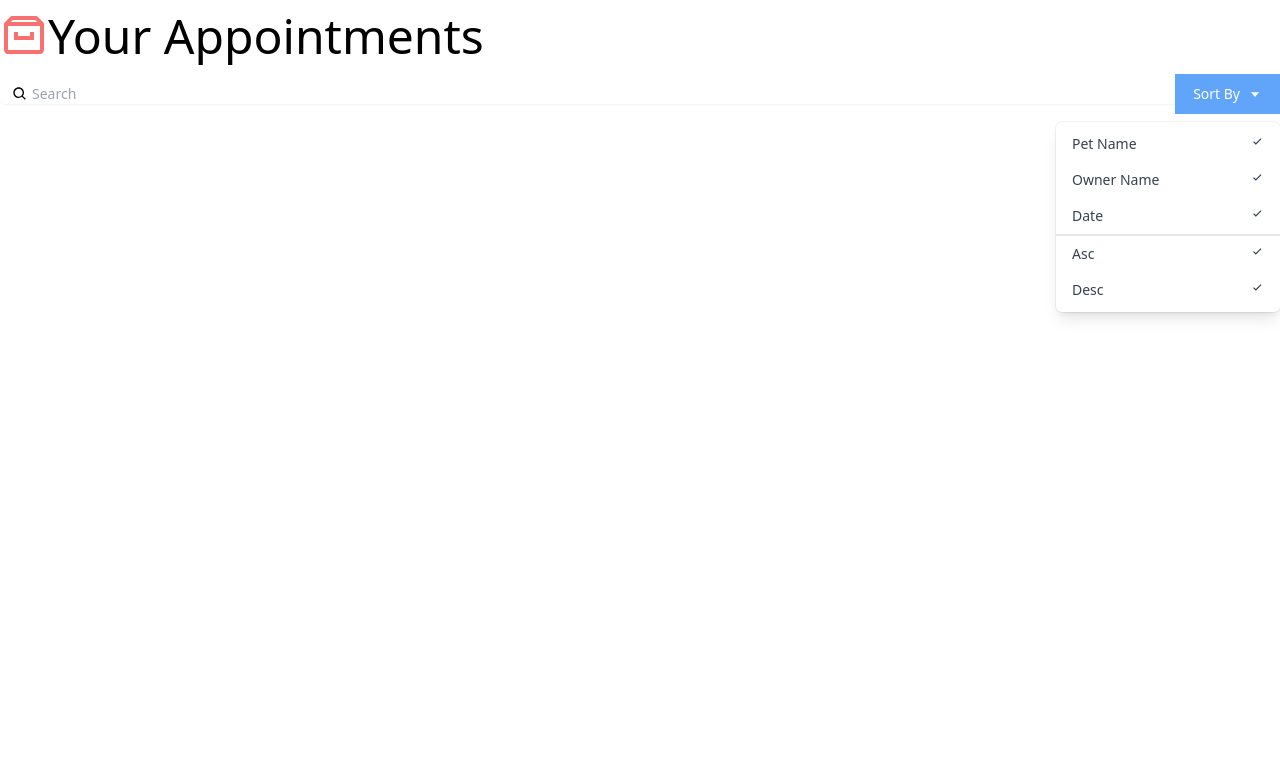
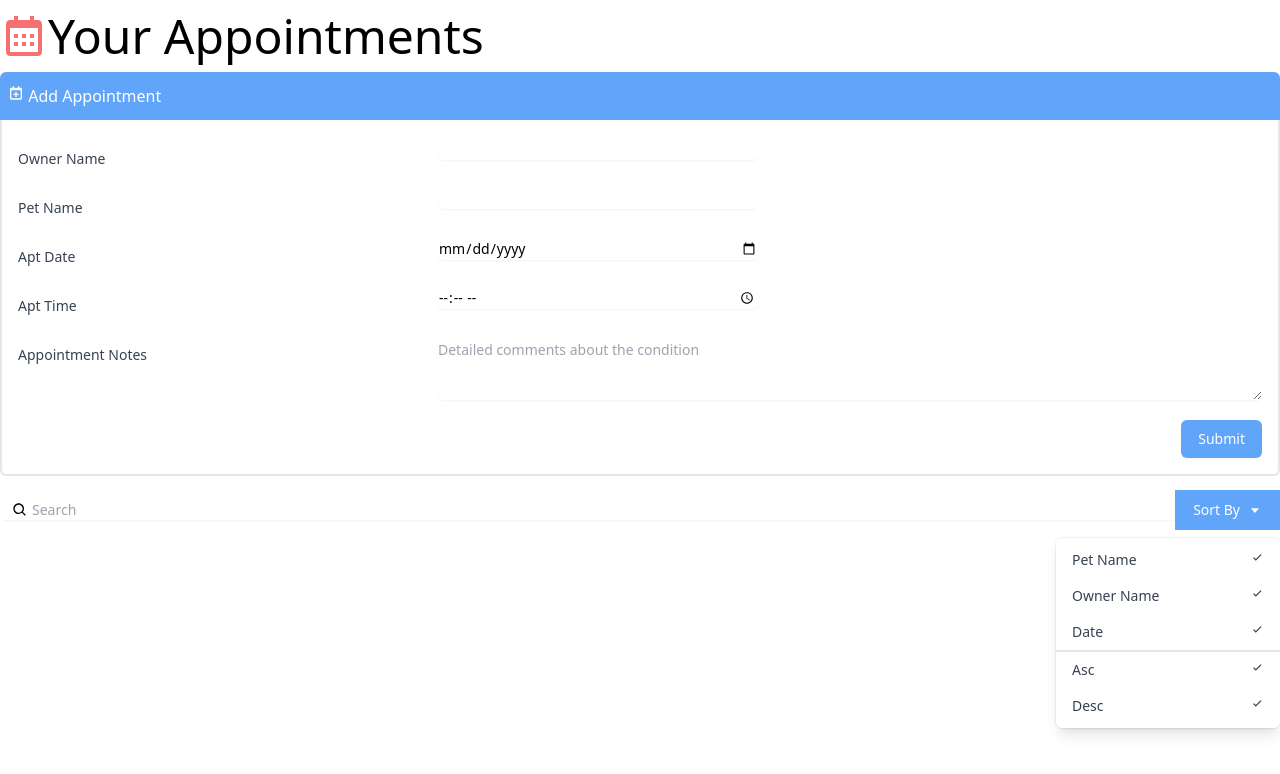
Before and after one commit to ppalancica/learning-react, a JavaScript app in the folder reactinterface/: page / in a window 1280 px wide. Shown: the top 774 px of the page. Built offline with nearby package versions, Linux system fonts and the light colour scheme; the HTML template or start-up script is replaced by a standard one.

Commit message:
Added AddAppointment component

```diff
--- a/reactinterface/src/App.js
+++ b/reactinterface/src/App.js
@@ -1,12 +1,14 @@
-import { BiArchive } from "react-icons/bi";
+import { BiCalendar } from "react-icons/bi";
 import Search from "./components/Search";
+import AddAppointment from "./components/AddAppointment";
 
 function App() {
   return (
     <div className="App container mx-auto mt-3 font-thin">
-      <h1 className="text-5xl">
-        <BiArchive className="inline-block text-red-400 align-top" />Your Appointments
+      <h1 className="text-5xl mb-3">
+        <BiCalendar className="inline-block text-red-400 align-top" />Your Appointments
       </h1>
+      <AddAppointment />
       <Search />
     </div>
   );
--- /dev/null
+++ b/reactinterface/src/components/AddAppointment.js
@@ -0,0 +1,72 @@
+import { BiCalendarPlus } from "react-icons/bi";
+
+const AddAppointment = () => {
+  return (
+    <div>
+      <button className="bg-blue-400 text-white px-2 py-3 w-full text-left rounded-t-md">
+        <div><BiCalendarPlus className="inline-block align-text-top" />  Add Appointment</div>
+      </button>
+      <div className="border-r-2 border-b-2 border-l-2 border-light-blue-500 rounded-b-md pl-4 pr-4 pb-4">
+        <div className="sm:grid sm:grid-cols-3 sm:gap-4 sm:items-start  sm:pt-5">
+          <label htmlFor="ownerName" className="block text-sm font-medium text-gray-700 sm:mt-px sm:pt-2">
+            Owner Name
+          </label>
+          <div className="mt-1 sm:mt-0 sm:col-span-2">
+            <input type="text" name="ownerName" id="ownerName"
+              className="max-w-lg block w-full shadow-sm focus:ring-indigo-500 focus:border-indigo-500 sm:max-w-xs sm:text-sm border-gray-300 rounded-md" />
+          </div>
+        </div>
+
+        <div className="sm:grid sm:grid-cols-3 sm:gap-4 sm:items-start  sm:pt-5">
+          <label htmlFor="petName" className="block text-sm font-medium text-gray-700 sm:mt-px sm:pt-2">
+            Pet Name
+          </label>
+          <div className="mt-1 sm:mt-0 sm:col-span-2">
+            <input type="text" name="petName" id="petName"
+              className="max-w-lg block w-full shadow-sm focus:ring-indigo-500 focus:border-indigo-500 sm:max-w-xs sm:text-sm border-gray-300 rounded-md" />
+          </div>
+        </div>
+
+        <div className="sm:grid sm:grid-cols-3 sm:gap-4 sm:items-start  sm:pt-5">
+          <label htmlFor="aptDate" className="block text-sm font-medium text-gray-700 sm:mt-px sm:pt-2">
+            Apt Date
+          </label>
+          <div className="mt-1 sm:mt-0 sm:col-span-2">
+            <input type="date" name="aptDate" id="aptDate"
+              className="max-w-lg block w-full shadow-sm focus:ring-indigo-500 focus:border-indigo-500 sm:max-w-xs sm:text-sm border-gray-300 rounded-md" />
+          </div>
+        </div>
+
+        <div className="sm:grid sm:grid-cols-3 sm:gap-4 sm:items-start  sm:pt-5">
+          <label htmlFor="aptTime" className="block text-sm font-medium text-gray-700 sm:mt-px sm:pt-2">
+            Apt Time
+          </label>
+          <div className="mt-1 sm:mt-0 sm:col-span-2">
+            <input type="time" name="aptTime" id="aptTime"
+              className="max-w-lg block w-full shadow-sm focus:ring-indigo-500 focus:border-indigo-500 sm:max-w-xs sm:text-sm border-gray-300 rounded-md" />
+          </div>
+        </div>
+
+        <div className="sm:grid sm:grid-cols-3 sm:gap-4 sm:items-start  sm:pt-5">
+          <label htmlFor="aptNotes" className="block text-sm font-medium text-gray-700 sm:mt-px sm:pt-2">
+            Appointment Notes
+          </label>
+          <div className="mt-1 sm:mt-0 sm:col-span-2">
+            <textarea id="aptNotes" name="aptNotes" rows="3"
+              className="shadow-sm focus:ring-indigo-500 focus:border-indigo-500 mt-1 block w-full sm:text-sm border-gray-300 rounded-md" placeholder="Detailed comments about the condition"></textarea>
+          </div>
+        </div>
+
+        <div className="pt-5">
+          <div className="flex justify-end">
+            <button type="submit" className="ml-3 inline-flex justify-center py-2 px-4 border border-transparent shadow-sm text-sm font-medium rounded-md text-white bg-blue-400 hover:bg-blue-700 focus:outline-none focus:ring-2 focus:ring-offset-2 focus:ring-blue-400">
+              Submit
+            </button>
+          </div>
+        </div>
+      </div>
+    </div>
+  );
+};
+
+export default AddAppointment;
--- a/reactinterface/src/components/Search.js
+++ b/reactinterface/src/components/Search.js
@@ -53,4 +53,4 @@
   );
 };
 
-export default Search
+export default Search;
```
